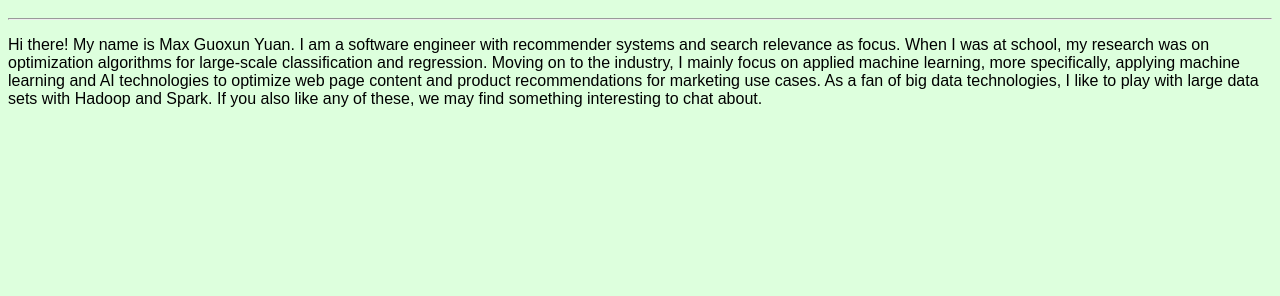
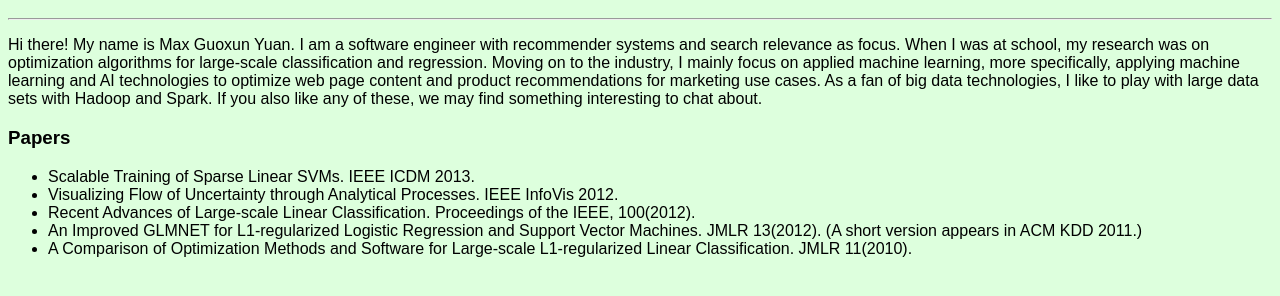
Before and after one commit to eaudex/eaudex.github.io, a plain HTML site: page index.html in a window 1280 px wide. Shown: the part 48-344 px from the top of the page. Drawn offline with Linux system fonts and the light colour scheme.

Commit message:
Add papers to index.html

```diff
--- a/index.html
+++ b/index.html
@@ -35,5 +35,27 @@ I like to play with large data sets with Hadoop and Spark.
 If you also like any of these,
 we may find something interesting to chat about.
 
+<!--
+<h3>Patents</h3>
+<ul>
+    <li>System for Page Type Based Advertisement Matching for Sponsored Product
+    Listings on E-commerce Websites</li>
+    <li>Dynamic Taxonomy Generation with Demand-based Product Groups</li>
+    <li>Management of the Display of Online Ad Content Consistent with One or
+    More Performance Objectives for A Webpage and/or Website</li>
+</ul>
+-->
+
+<h3>Papers</h3>
+<ul>
+    <li>Scalable Training of Sparse Linear SVMs. IEEE ICDM 2013.</li>
+    <li>Visualizing Flow of Uncertainty through Analytical Processes. IEEE InfoVis 2012.</li>
+    <li>Recent Advances of Large-scale Linear Classification. Proceedings of the IEEE, 100(2012).</li>
+    <li>An Improved GLMNET for L1-regularized Logistic Regression and Support
+    Vector Machines. JMLR 13(2012). (A short version appears in ACM KDD 2011.)</li>
+    <li>A Comparison of Optimization Methods and Software for Large-scale
+    L1-regularized Linear Classification. JMLR 11(2010).</li>
+</ul>
+
 </body>
 </html>
```
